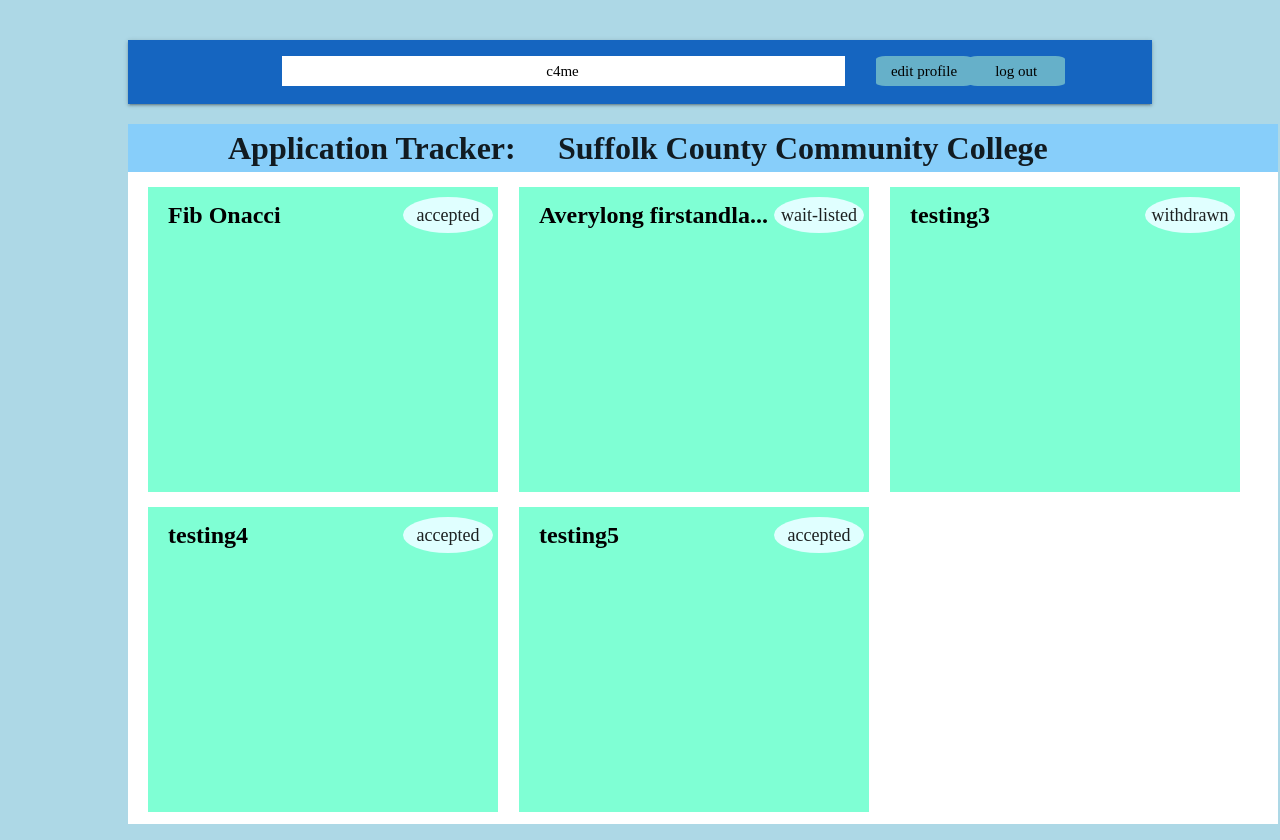
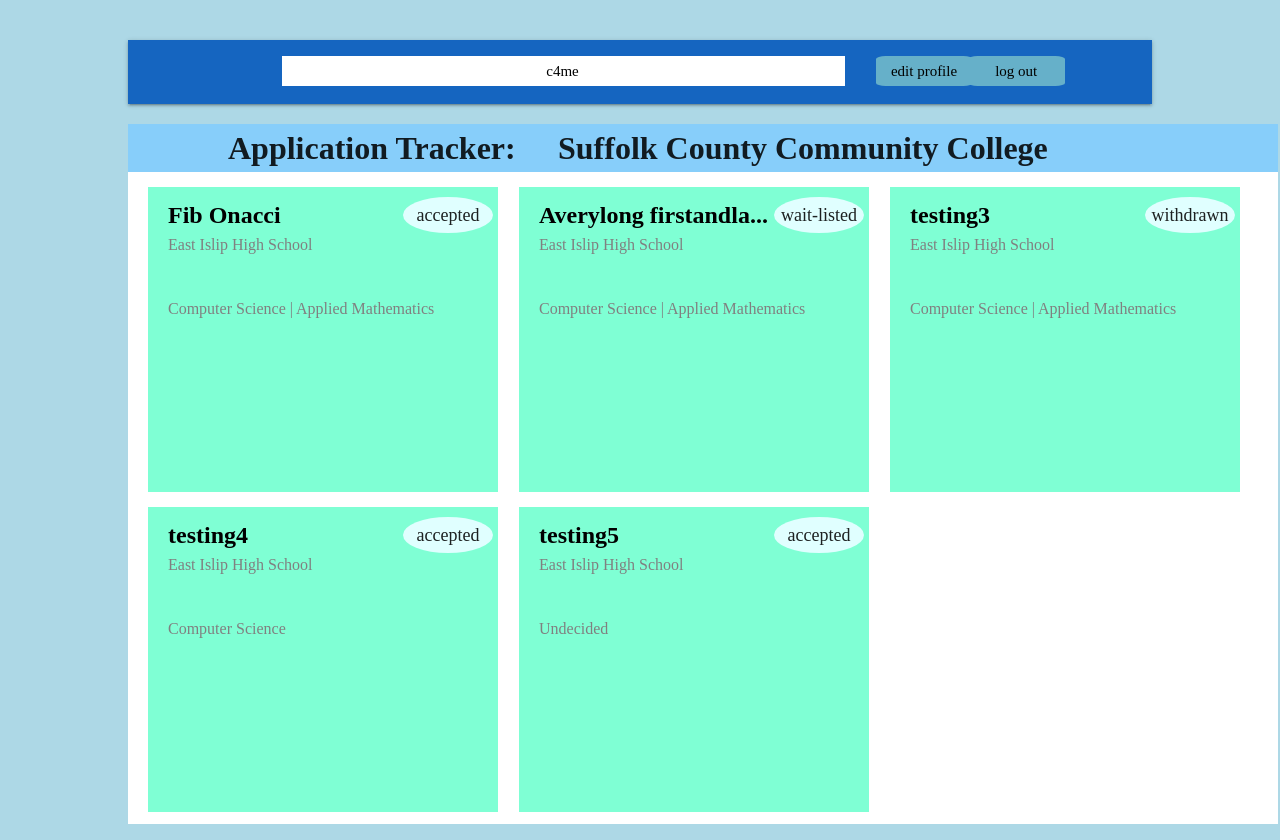
Before and after one commit to mseh1128/CSE416-c4me, a React (Create React App) app in the folder frontend/: page /applicationTracker/1 in a window 1280 px wide. Shown: the top 840 px of the page. Built offline with nearby package versions, Linux system fonts and the light colour scheme.

Commit message:
still working on student cards

```diff
--- a/frontend/src/components/applicationtrackerscreen/Student.js
+++ b/frontend/src/components/applicationtrackerscreen/Student.js
@@ -17,6 +17,19 @@ class Student extends React.Component {
       return tempName;
     } else return this.props.student.name;
   };
+
+  getMajors = () => {
+    const m1 = this.props.student.major_1
+    const m2 = this.props.student.major_2
+    if(m1 != '' && m2 != '')
+      return m1 + " | " + m2
+    else if(m1 != '' && m2 === '')
+      return m1
+    else if(m2 != '' && m1 === '')
+      return m2
+    else
+      return "Undecided"
+  }
 
   getPercent = (type, amount) => {
     if (type == 'math') {
@@ -71,6 +84,10 @@ class Student extends React.Component {
             <div className="collegeTitle"> {this.getName()} </div>
             <div className="studentStatus"> {student.status} </div>
         </div>
+        <div className="collegeLocation"> {student.high_school_name} </div>
+        <div className="collegeType">
+          { this.getMajors() }
+        </div>
       </div>
     );
   }
--- a/frontend/src/components/test/TestStudentData.json
+++ b/frontend/src/components/test/TestStudentData.json
@@ -108,7 +108,7 @@
             "GPA": 3.8,
             "college_class": "2021",
             "major_1": "Computer Science",
-            "major_2": "Applied Mathematics",
+            "major_2": "",
             "SAT_Math": 650,
             "SAT_EBRW": 700,
             "ACT_English": 27,
@@ -139,8 +139,8 @@
             "high_school_state": "NY",
             "GPA": 3.8,
             "college_class": "2021",
-            "major_1": "Computer Science",
-            "major_2": "Applied Mathematics",
+            "major_1": "",
+            "major_2": "",
             "SAT_Math": 650,
             "SAT_EBRW": 700,
             "ACT_English": 27,
```
